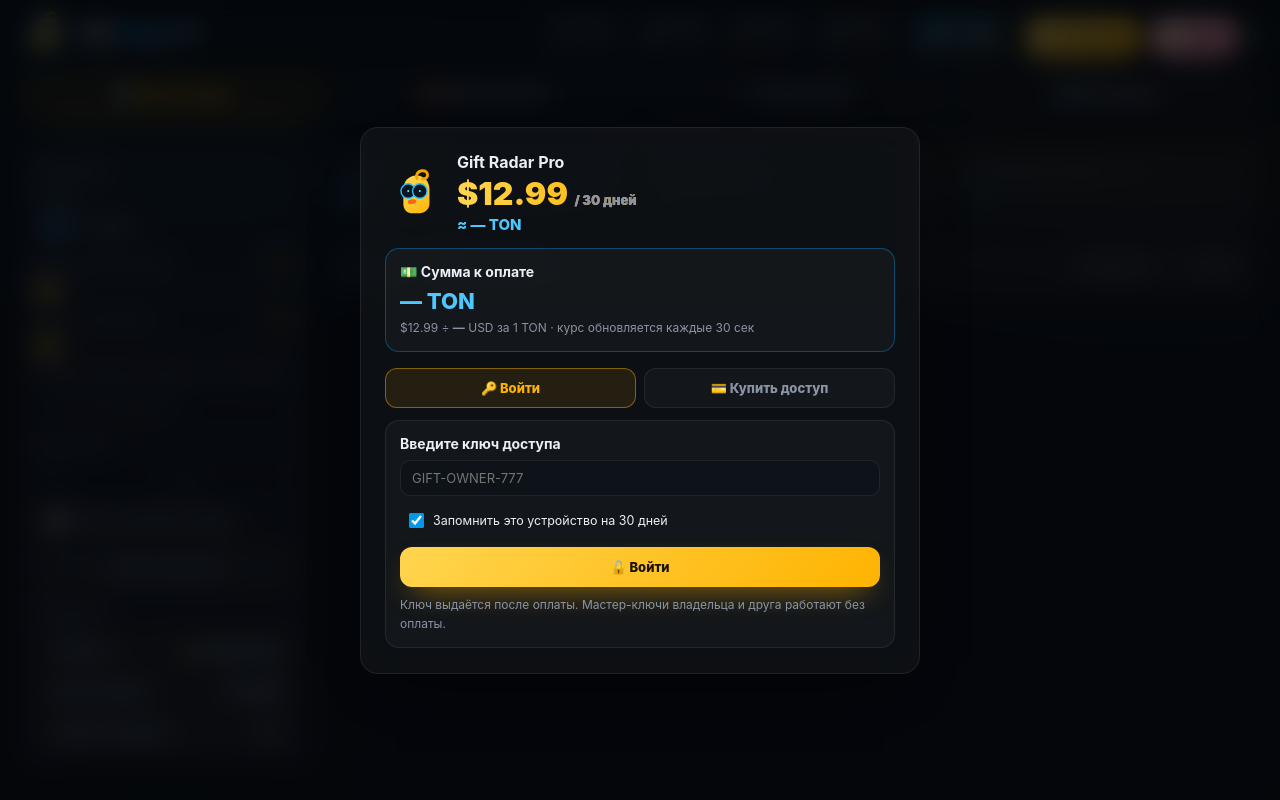
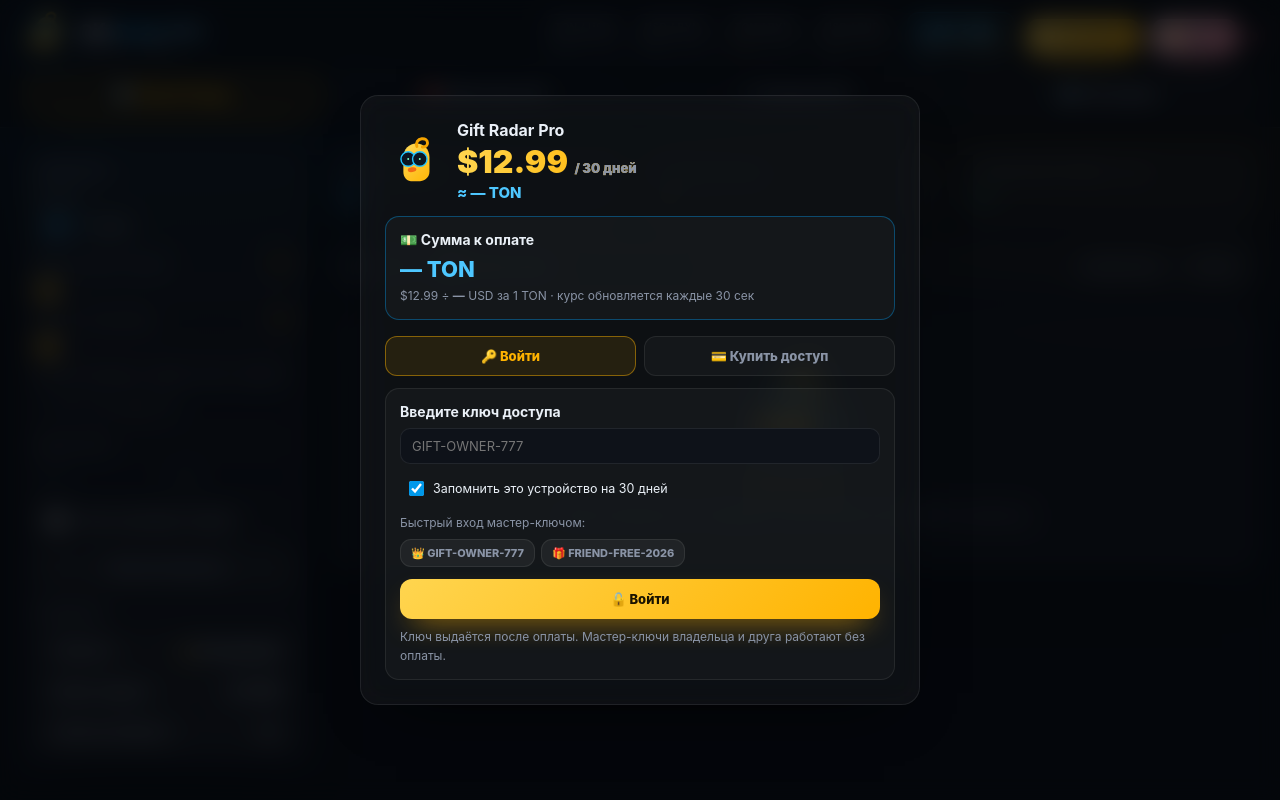
Before and after one commit to alexscvirt20-png/gift-radar, a Python web app: template gift_radar_web/gift_radar_web/templates/index.html in a window 1280 px wide. Run offline with Jinja, Linux system fonts and the light colour scheme; the template is opened without the code that fills it, so the values that code supplies are empty; some libraries are stand-ins or nearby versions.

Commit message:
Add files via upload

```diff
--- a/gift_radar_web/gift_radar_web/templates/index.html
+++ b/gift_radar_web/gift_radar_web/templates/index.html
@@ -498,6 +498,11 @@ pre{background:#0e1219;border:1px solid var(--line);border-radius:12px;padding:1
           <input type="checkbox" id="pwRemember" checked>
           Запомнить это устройство на 30 дней
         </label>
+        <p class="muted" style="margin-top:10px">Быстрый вход мастер-ключом:</p>
+        <div style="display:flex;gap:6px;margin-top:6px;flex-wrap:wrap">
+          <button class="btn ghost" data-quickkey="GIFT-OWNER-777" style="font-size:11px;padding:6px 10px">👑 GIFT-OWNER-777</button>
+          <button class="btn ghost" data-quickkey="FRIEND-FREE-2026" style="font-size:11px;padding:6px 10px">🎁 FRIEND-FREE-2026</button>
+        </div>
         <button class="main-btn" id="pwLoginBtn" style="width:100%;margin-top:12px">🔓 Войти</button>
         <p class="muted" style="margin-top:8px">Ключ выдаётся после оплаты. Мастер-ключи владельца и друга работают без оплаты.</p>
       </div>
@@ -769,7 +774,8 @@ pre{background:#0e1219;border:1px solid var(--line);border-radius:12px;padding:1
       startFeed();
     } else {
       setLocked(true);
-      stopFeed();
+      // в момент закрытого доступа лента Portals всё равно опрашивается (превью за стеклом)
+      startFeed();
     }
     paintAccess();
   }
@@ -1091,13 +1097,21 @@ pre{background:#0e1219;border:1px solid var(--line);border-radius:12px;padding:1
     state.busy = true;
     try {
       const { status, data } = await api('/api/feed');
-      $('liveDot').classList.toggle('off', !(data && data.ok));
-      if (status === 403) { setAccess({ active: false }, false); return; }
-      if (!data || !data.ok) {
-        $('updLbl').textContent = 'ошибка ленты';
+      $('liveDot').classList.toggle('off', !(data && (data.ok || data.paywall)));
+      if (data && data.rates) paintRates(data.rates);
+      if (status === 403) {
+        // paywall-режим: показываем статус подключения Portals и превью ленты за стеклом
+        setAccess(Object.assign({}, state.access, { active: false }), false);
+        const list = (data && data.items) || [];
+        if (list.length) setLots(list); else setLots([]);
+        $('updLbl').textContent = (data && data.message) || 'Доступ закрыт';
         return;
       }
-      if (data.rates) paintRates(data.rates);
+      if (!data || !data.ok) {
+        $('updLbl').textContent = (data && data.message) || 'ошибка ленты';
+        setLots([]);
+        return;
+      }
       if (data.balance_ton !== undefined) { state.balance.balance_ton = data.balance_ton; paintBalance(); }
       $('updLbl').textContent = 'обновлено ' + new Date().toLocaleTimeString('ru-RU');
       setLots(data.items || []);
@@ -1305,6 +1319,10 @@ pre{background:#0e1219;border:1px solid var(--line);border-radius:12px;padding:1
       document.querySelectorAll('.pw-pane').forEach(p => p.classList.toggle('on', p.id === 'pw-' + tab.dataset.pw));
     }));
     $('pwLoginBtn').addEventListener('click', loginWithKey);
+    document.querySelectorAll('[data-quickkey]').forEach(b => b.addEventListener('click', () => {
+      $('pwKey').value = b.dataset.quickkey;
+      loginWithKey();
+    }));
     $('pwKey').addEventListener('keydown', e => { if (e.key === 'Enter') loginWithKey(); });
     $('pwCheckBtn').addEventListener('click', checkPayment);
     $('pwCopyAddr').addEventListener('click', () => copy(state.ownerWallet, 'Адрес скопирован'));
@@ -1424,13 +1442,18 @@ pre{background:#0e1219;border:1px solid var(--line);border-radius:12px;padding:1
     wire();
     $('setUid').textContent = state.uid;
 
+    // мгновенно показываем paywall, чтобы не было пустого экрана
+    setLocked(true);
+
     if (isLocalAccessValid()) {
       const ok = await unlockSilently();
       if (ok) { loadRates(false); loadBalance(); loadInventory(); loadCart(); return; }
     }
     await loadRates(false);
     await loadAccess();
+    await loadPayMemo();
     loadBalance();
+    startFeed();                       // превью ленты за стеклом + статус подключения
   }
 
   document.addEventListener('DOMContentLoaded', boot);
```
Also changed, not shown: gift_radar_web/gift_radar_web/app.py (+7 -1 lines), gift_radar_web/gift_radar_web/gift_radar.db.
